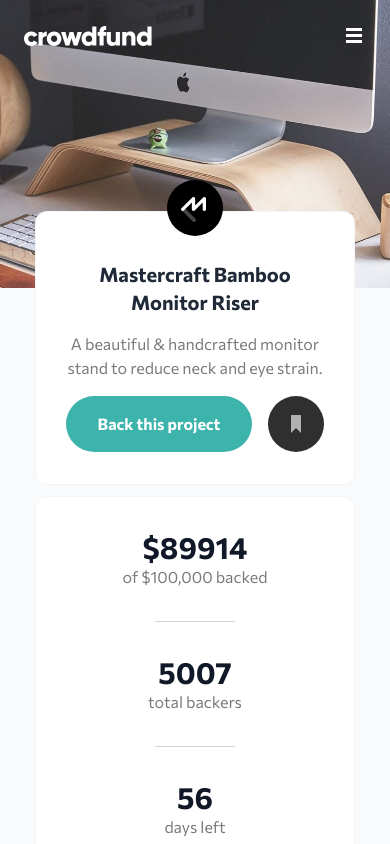
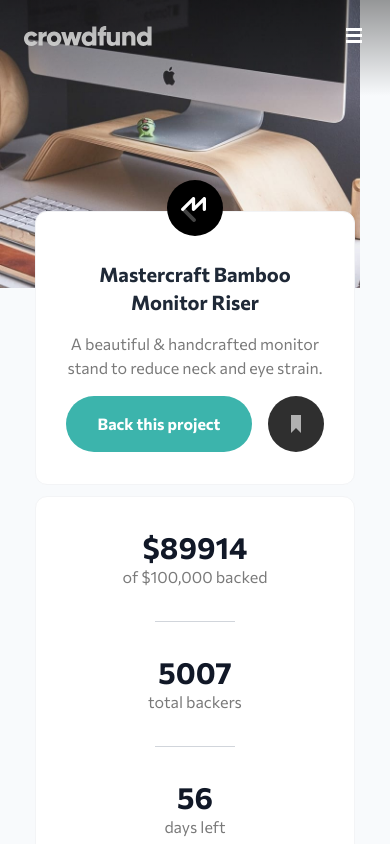
Before and after one commit to moutafatin1/crowdfunding-product-page, a React (Vite) app: page / in a window 390 px wide. Shown: the top 844 px of the page. Built offline with nearby package versions, Linux system fonts and the light colour scheme.

Commit message:
header image overlay to  for better text contrast

```diff
--- a/src/components/BackProject/IconBookmark.tsx
+++ b/src/components/BackProject/IconBookmark.tsx
@@ -7,7 +7,7 @@
   const pathColor = isBookmarked ? "white" : "#B1B1B1";
   return (
     <svg width="56" height="56" xmlns="http://www.w3.org/2000/svg">
-      <g fill="none" fill-rule="evenodd">
+      <g fill="none" fillRule="evenodd">
         <circle fill={circleColor} cx="28" cy="28" r="28" />
         <path fill={pathColor} d="M23 19v18l5-5.058L33 37V19z" />
       </g>
--- a/src/components/Header/Header.tsx
+++ b/src/components/Header/Header.tsx
@@ -13,8 +13,10 @@
     setIsOpen(false);
   };
   return (
-    <header className="h-72  bg-hero-mobile bg-cover bg-no-repeat p-6">
-      <div className="mx-auto flex max-w-6xl items-center justify-between">
+    <header className="h-72 bg-hero-mobile bg-contain bg-fixed bg-no-repeat p-6 lg:bg-hero-desktop">
+      {/* overlay */}
+      <div className="absolute inset-x-0 top-0  h-24 bg-gradient-to-b from-black/40 to-transparent"></div>
+      <div className="z-10 mx-auto flex max-w-6xl items-center justify-between lg:relative">
         <img src={Logo} alt="logo" />
         <ul className="hidden items-center gap-6 text-white lg:flex">
           <li>
--- a/src/components/Header/MenuButton.tsx
+++ b/src/components/Header/MenuButton.tsx
@@ -12,14 +12,14 @@
       {isOpen ? (
         <button
           onClick={close}
-          className="z-20 rounded-lg p-1 transition-opacity hover:opacity-70 focus:outline-none focus:ring-2 focus:ring-crowd-moderateCyan lg:hidden"
+          className="z-30 rounded-lg p-1 transition-opacity hover:opacity-70 focus:outline-none focus:ring-2 focus:ring-crowd-moderateCyan lg:hidden"
         >
           <img src={IconCloseMenu} alt="Menu Icon" />
         </button>
       ) : (
         <button
           onClick={open}
-          className="z-20 rounded-lg p-1 transition-opacity hover:opacity-70 focus:outline-none focus:ring-2 focus:ring-crowd-moderateCyan lg:hidden"
+          className="z-30 rounded-lg p-1 transition-opacity hover:opacity-70 focus:outline-none focus:ring-2 focus:ring-crowd-moderateCyan lg:hidden"
         >
           <img src={IconMenu} alt="Menu Icon" />
         </button>
```
